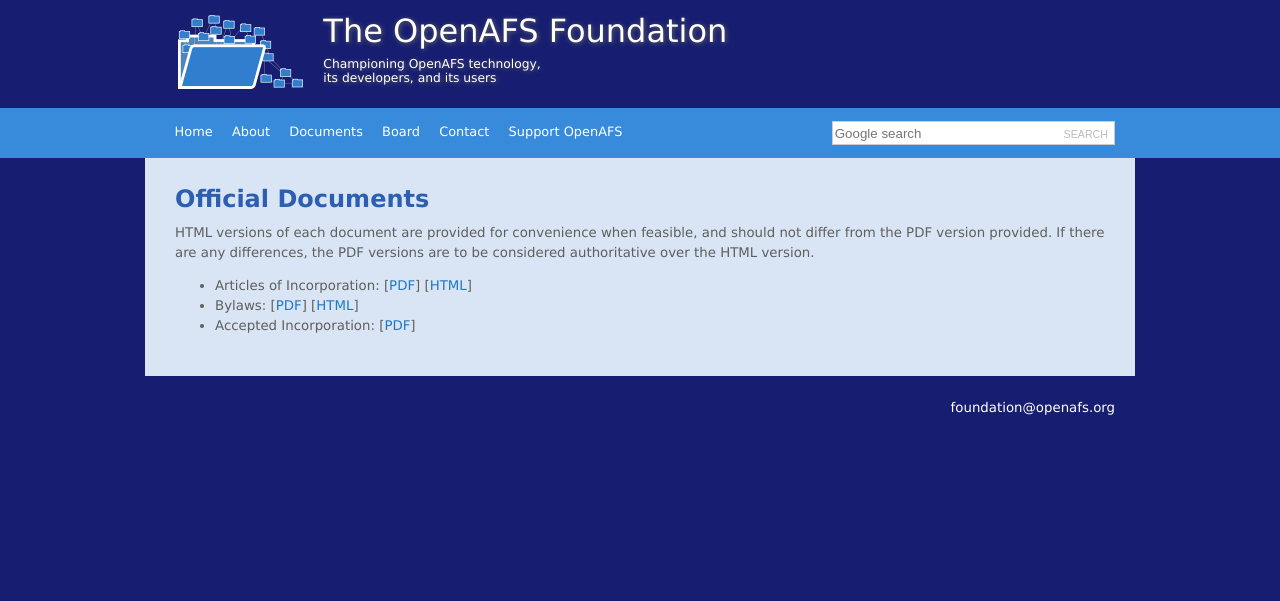
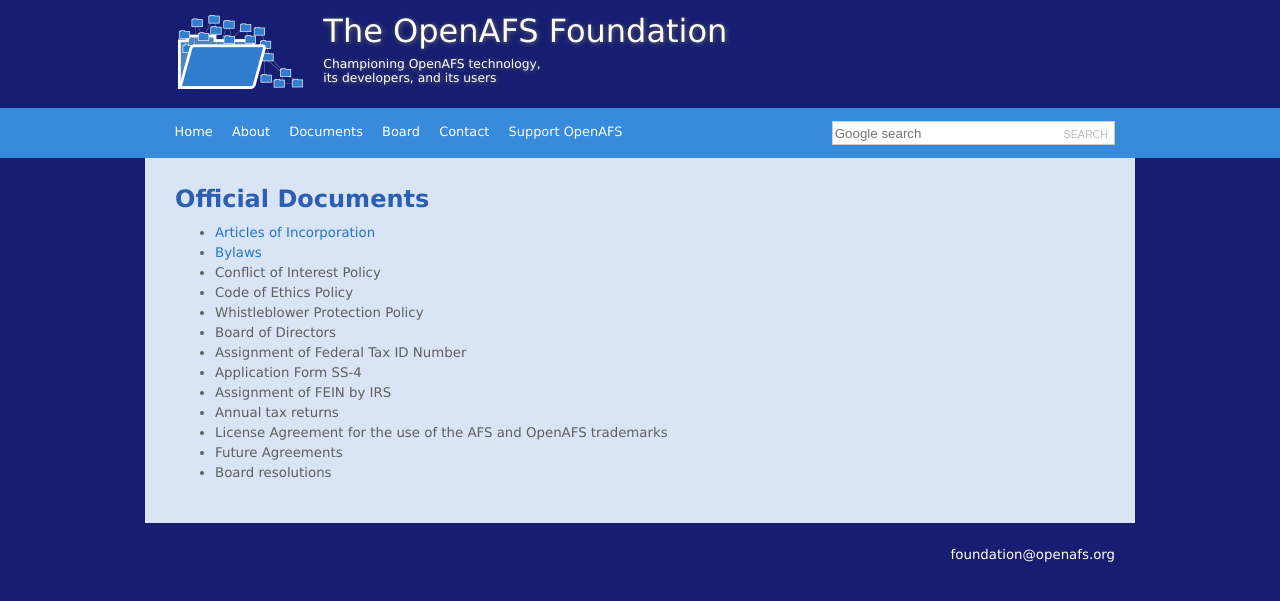
Before and after one commit to openafsfoundation/openafsfoundation.org, a Jekyll site: the page built from docs/index.md, in a window 1280 px wide. Shown: the top 601 px of the page. Built offline with Jekyll 4.4.1, drawn with Linux system fonts in a browser that asks for light colours.

Commit message:
Update list of official documents
I don't have most of these documents yet, but at least list what is
supposed to be here.

Change-Id: Ia35f8d6e8ecfdd423ee940ab95843aa920ad1f50

```diff
--- a/docs/index.md
+++ b/docs/index.md
@@ -1,12 +1,19 @@
 ---
+title: Official Documents
 ---
 
 ## Official Documents ##
 
-HTML versions of each document are provided for convenience when feasible, and
-should not differ from the PDF version provided. If there are any differences,
-the PDF versions are to be considered authoritative over the HTML version.
-
-* Articles of Incorporation: \[[PDF](openafs-foundation-incorporation.pdf)\] \[[HTML](incorporation.html)\]
-* Bylaws: \[[PDF](openafs-foundation-bylaws.pdf)\] \[[HTML](bylaws.html)\]
-* Accepted Incorporation: \[[PDF](openafs-foundation-accepted-incorporation.pdf)\]
+* [Articles of Incorporation](openafs-foundation-incorporation.pdf)
+* [Bylaws](openafs-foundation-bylaws.pdf)
+* Conflict of Interest Policy
+* Code of Ethics Policy
+* Whistleblower Protection Policy
+* Board of Directors
+* Assignment of Federal Tax ID Number
+* Application Form SS-4
+* Assignment of FEIN by IRS
+* Annual tax returns
+* License Agreement for the use of the AFS and OpenAFS trademarks
+* Future Agreements
+* Board resolutions
```
